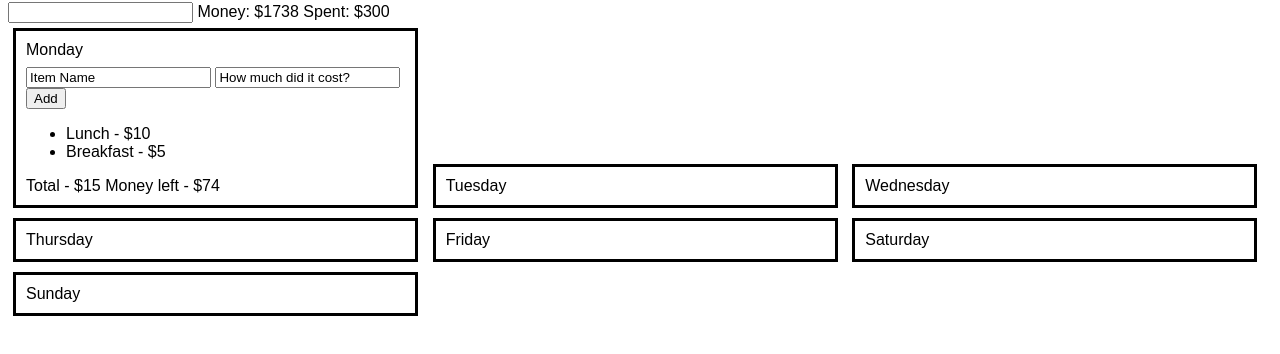
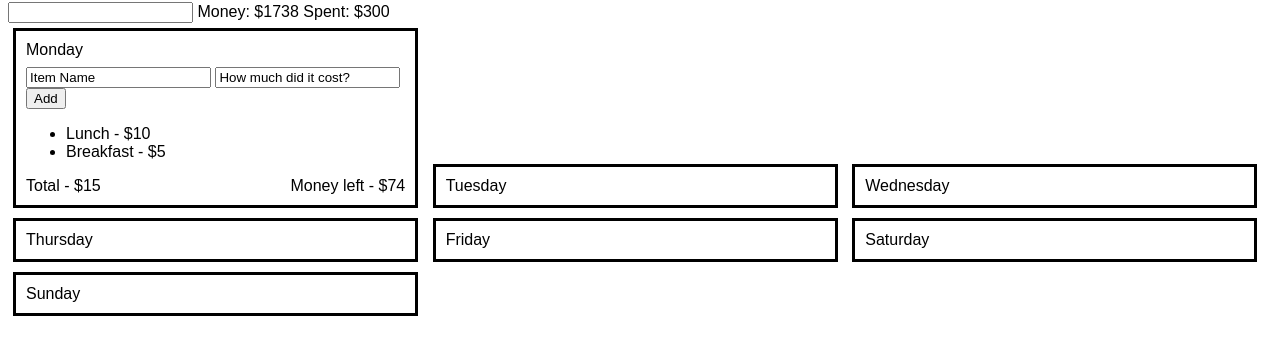
Before and after one commit to vrajpal/hardcash, a plain HTML site: page index.html in a window 1280 px wide. Shown: the part 64-418 px from the top of the page. Drawn offline with Linux system fonts and the light colour scheme.

Commit message:
layout for money left

```diff
--- a/index.css
+++ b/index.css
@@ -16,3 +16,7 @@ body {
     text-decoration: none;
     margin-top: 8px;
 }
+
+.leftover   {
+    float: right;
+}
--- a/index.html
+++ b/index.html
@@ -23,7 +23,7 @@
                     <li>Breakfast - $5</li>
                 </ul>
                 <span>Total - $15</span>
-                <span> Money left - $74</span>
+                <span class="leftover"> Money left - $74</span>
             </div>
             <div class="day">Tuesday</div>
             <div class="day">Wednesday</div>
```
Also changed, not shown: 1 other file.
